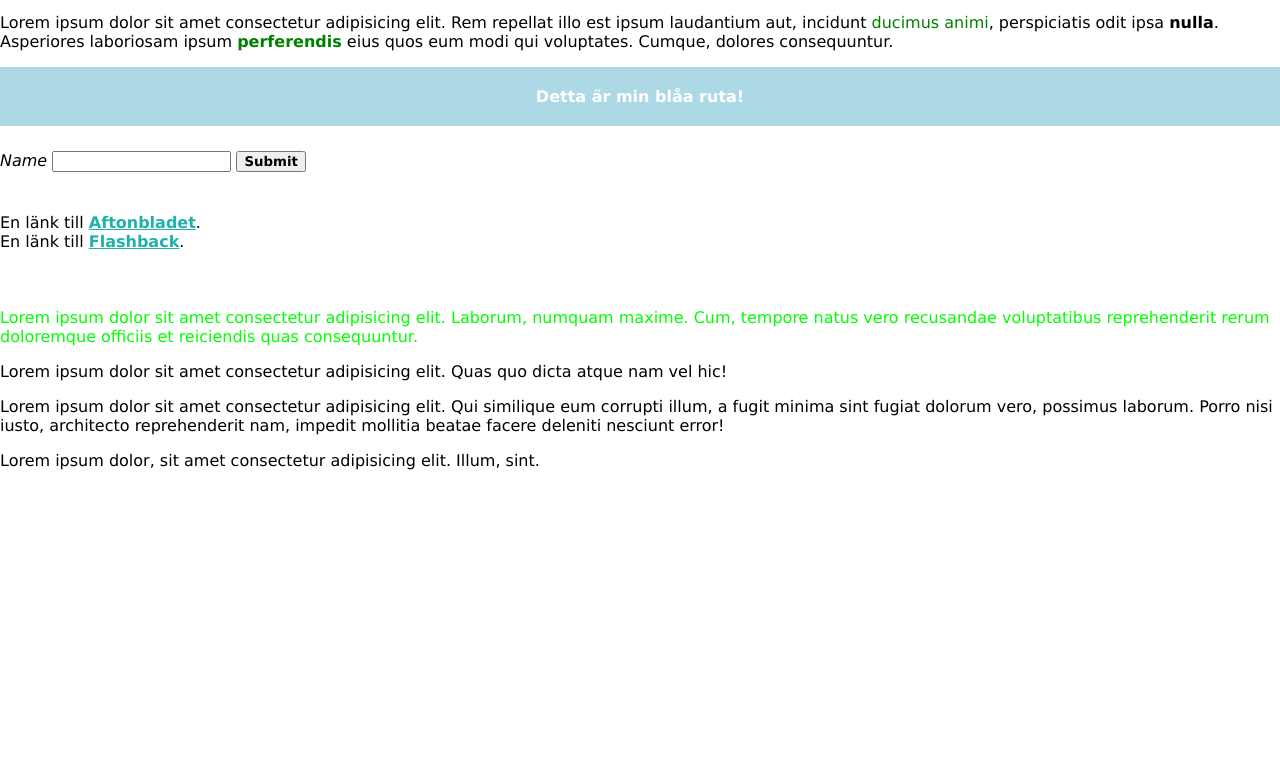
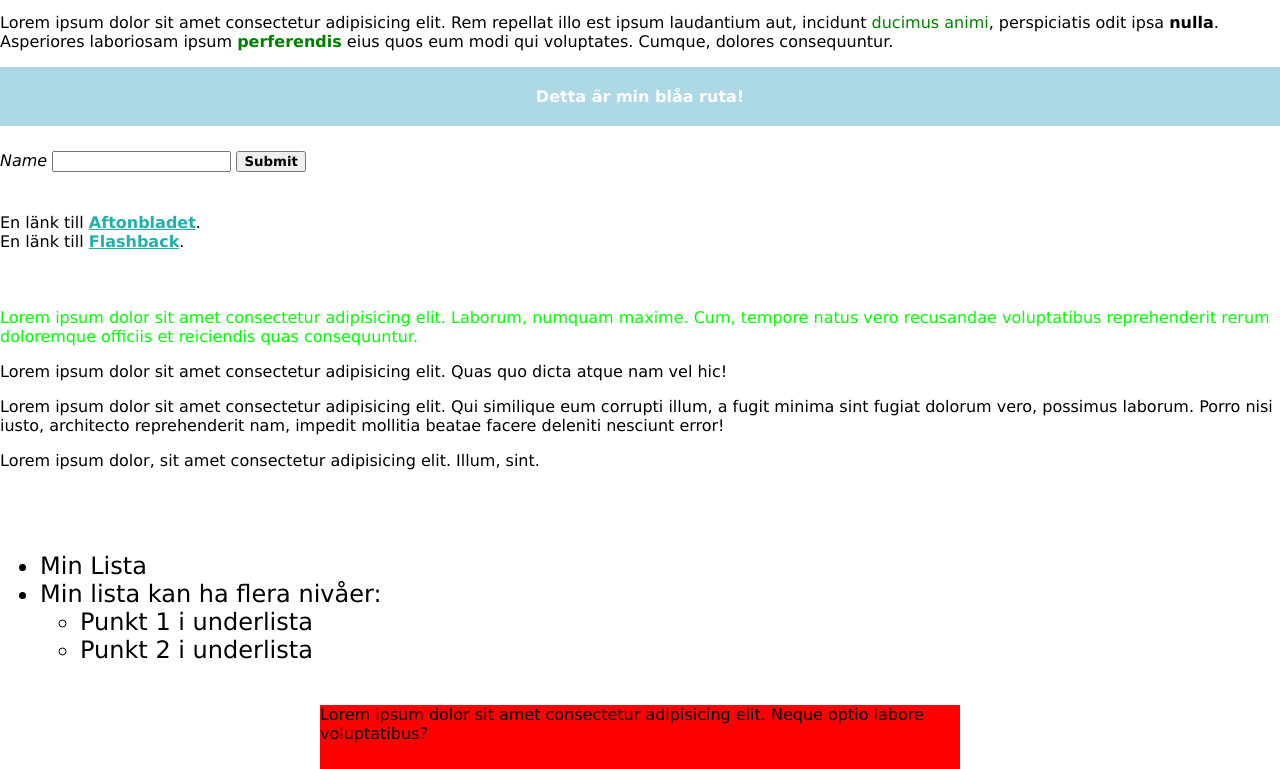
Before and after one commit to haagen/WEBB24-HTML-CSS, a plain HTML site: page Lektion 05/index.html in a window 1280 px wide. Shown: the part 103-872 px from the top of the page. Before the commit the page ends 800 px from the top, so only its background shows below. Drawn offline with Linux system fonts and the light colour scheme.

Commit message:
Efter andra delen av lektionen

```diff
--- a/Lektion 05/index.html
+++ b/Lektion 05/index.html
@@ -58,5 +58,24 @@
         </p>
     </div>
 
+    <div class="spacer">
+
+        <ul>
+            <li>Min Lista</li>
+            <li>Min lista kan ha flera nivåer:
+                <ul>
+                    <li>Punkt 1 i underlista</li>
+                    <li>Punkt 2 i underlista</li>
+                </ul>
+            </li>
+
+        </ul>
+
+    </div>
+
+    <div class="boxStyle">
+        Lorem ipsum dolor sit amet consectetur adipisicing elit. Neque optio labore voluptatibus?
+    </div>
+
 </body>
 </html>
--- a/Lektion 05/style.css
+++ b/Lektion 05/style.css
@@ -82,3 +82,18 @@ p:nth-child(even) {
     color: lime;
 }
 */
+
+
+li {
+    /*
+    font-size: 1.5em;
+    */
+    font-size: 1.5rem;
+}
+
+.boxStyle {
+    margin: 0 auto;
+    width: 50vw;
+    height: 4rem;
+    background-color: red;
+}
```
